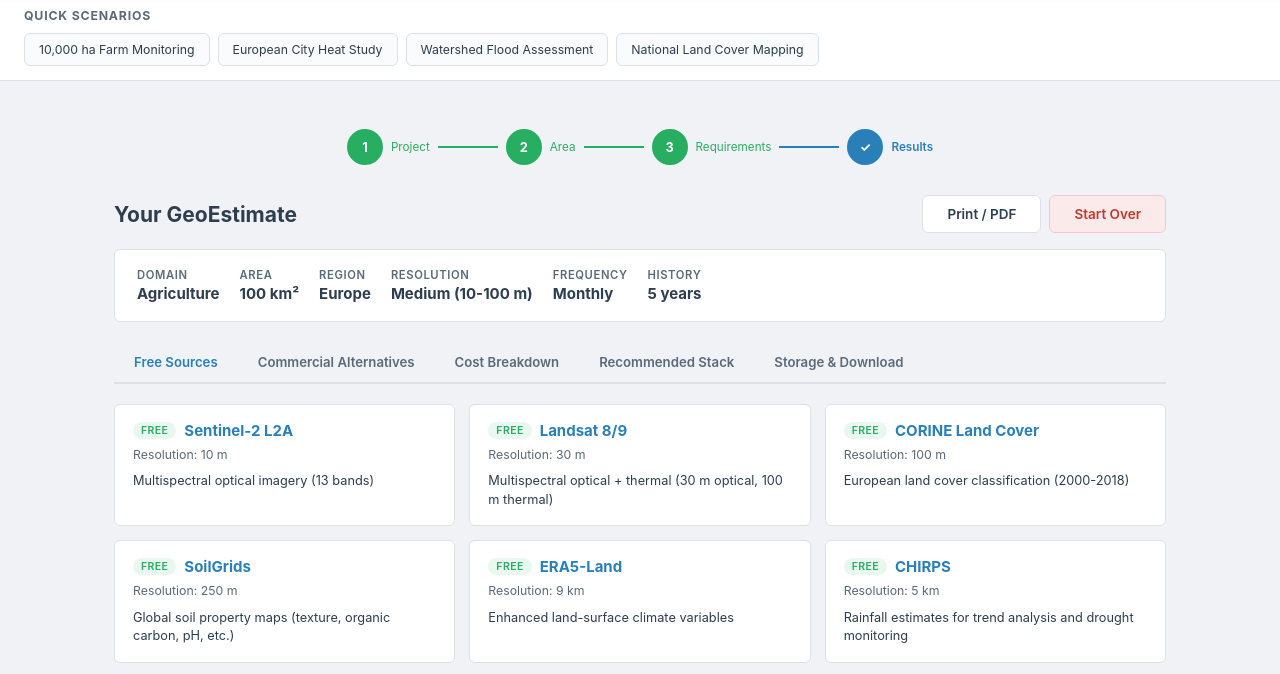
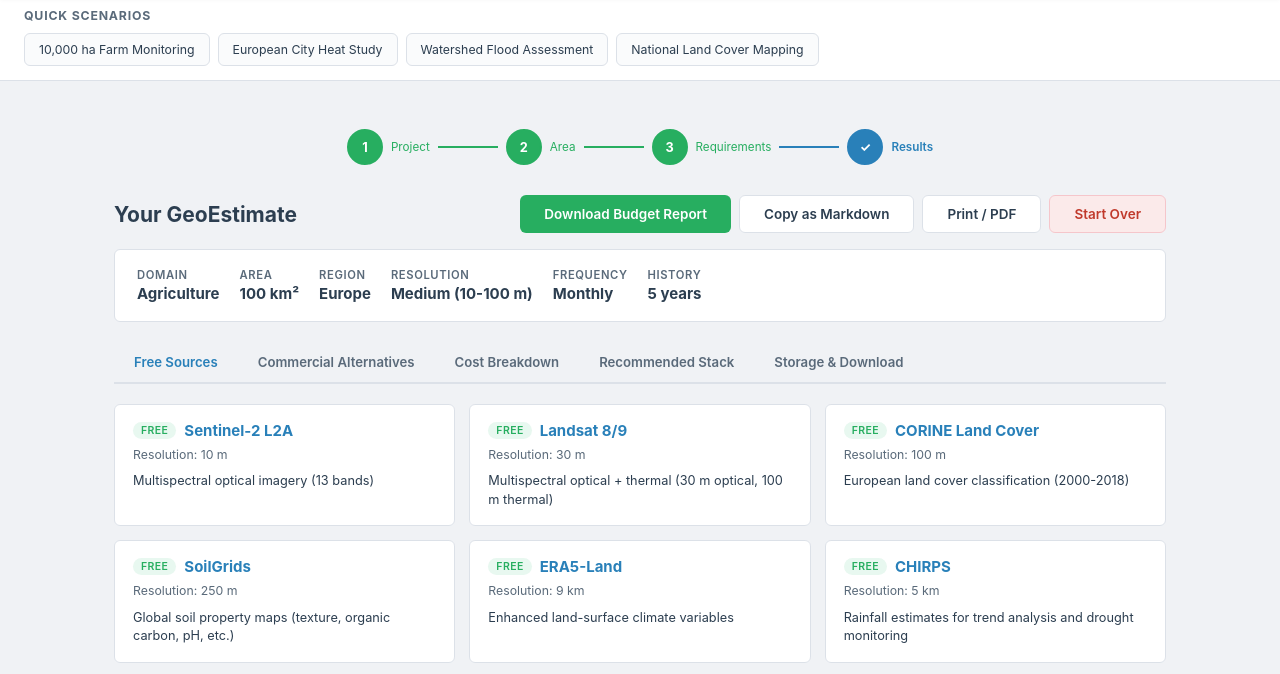
Before and after one commit to Nagyhoho1234/DatasetCadaster, a plain HTML site: page app/estimator.html in a window 1280 px wide. Both pictures are taken after a click on the button "10,000 ha Farm Monitoring". Shown: the part 62-736 px from the top of the page. Drawn offline with Linux system fonts and the light colour scheme.

Commit message:
initial save point

```diff
--- a/app/estimator.html
+++ b/app/estimator.html
@@ -451,7 +451,9 @@
 
   <div style="display:flex;justify-content:space-between;align-items:center;flex-wrap:wrap;gap:10px;margin-bottom:16px">
     <div class="step-title" style="margin-bottom:0">Your GeoEstimate</div>
-    <div style="display:flex;gap:8px">
+    <div style="display:flex;gap:8px;flex-wrap:wrap">
+      <button class="btn btn-primary" onclick="generateBudgetReport()" style="background:#27ae60">Download Budget Report</button>
+      <button class="btn btn-secondary" onclick="copyBudgetMarkdown()">Copy as Markdown</button>
       <button class="btn btn-secondary" onclick="window.print()">Print / PDF</button>
       <button class="btn btn-reset" onclick="startOver()">Start Over</button>
     </div>
```
